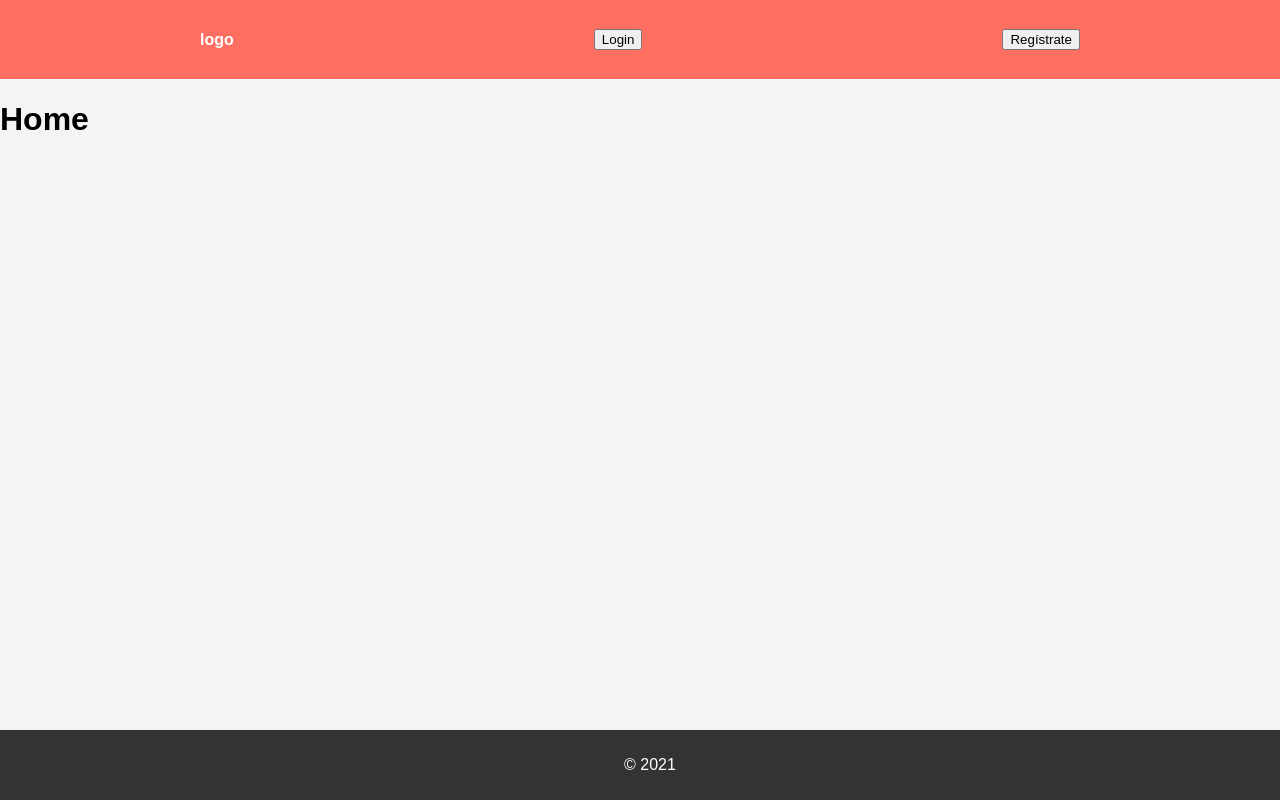
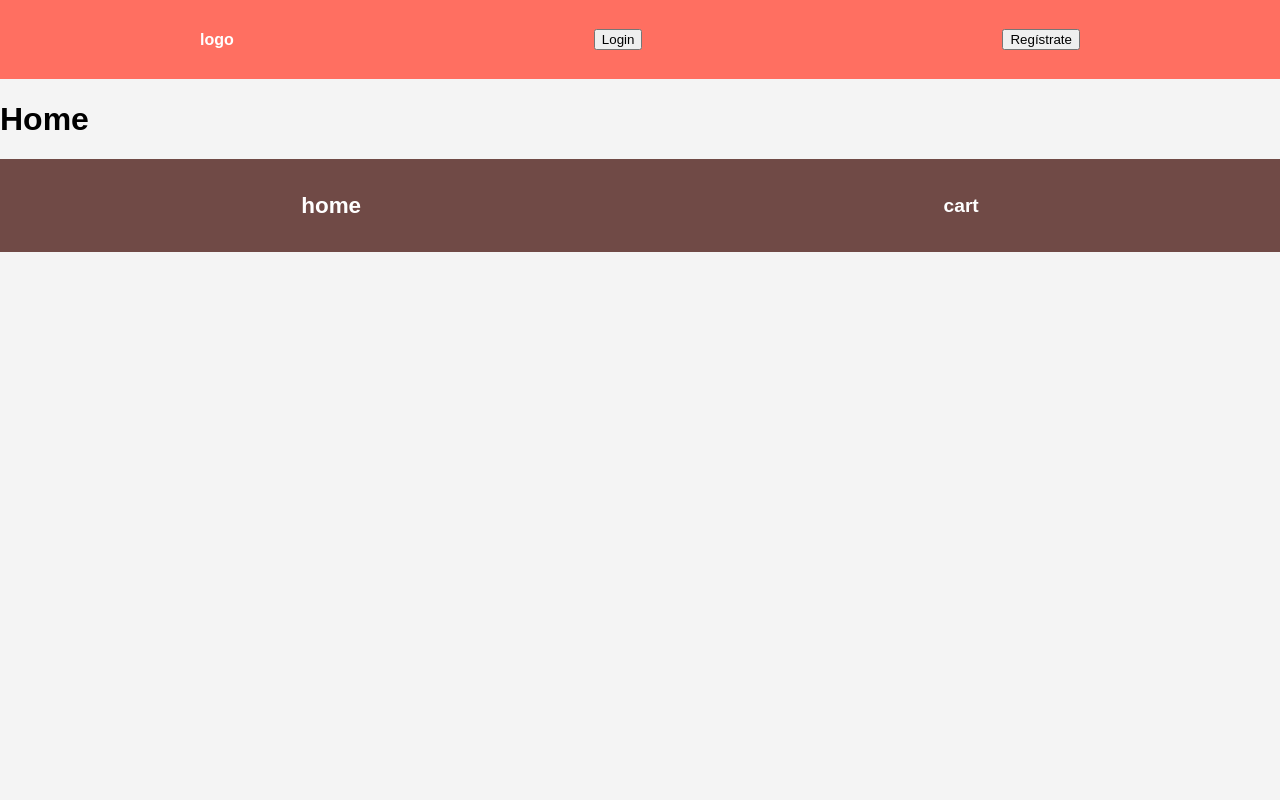
Before and after one commit to RafaRJimenez/eCommerce, a React (Create React App) app in the folder ecommerce/: page / in a window 1280 px wide. Built offline with nearby package versions, Linux system fonts and the light colour scheme; no server answers.

Commit message:
setting notifications

```diff
--- a/ecommerce/src/App.css
+++ b/ecommerce/src/App.css
@@ -34,12 +34,13 @@ main.App p {
 }
 
 
-.fixed-bottom {
-  position: fixed;
-  bottom: 0;
-  width: 100%;
-  background-color: #333;
+.footer {
+  background-color: #704a46;
   color: white;
-  text-align: center;
   padding: 10px;
+  font-size: 1.2em;
+  font-weight: bold;
+  display: flex;
+  justify-content: space-around;
+  align-items: center;
 }
--- a/ecommerce/src/App.js
+++ b/ecommerce/src/App.js
@@ -2,13 +2,31 @@
 import './App.css';
 import Header from './components/Header.jsx';
 import { useState, createContext, useContext } from 'react';
+import { app, messaging } from './firebase/index.js';
 import Home from './routes/Home.jsx';
 import Login from './routes/Login.jsx';
 import Register from './routes/Register.jsx';
-import { Toaster } from 'react-hot-toast';
+import { Toaster, toast } from 'react-hot-toast';
 import Shopping from './routes/Shopping.jsx';
+import Footer  from './components/Footer.jsx';
+import { onMessage } from 'firebase/messaging';
 
 export const AppContext = createContext(null);
+
+
+onMessage(messaging, (payload) => {
+  console.log('Message received live right now ', payload);
+  toast.custom((t) => (
+    <div
+      className={`toast toast-${t.visible ? 'visible' : 'hidden'}`}
+      style={{ backgroundColor: t.visible ? '#333' : 'transparent' }}
+    >
+      <h2>{payload.notification.title}</h2>
+      <p>{payload.notification.body}</p>
+    </div>
+  ));
+  // ...
+});
 
 function App() {
   const [route, setRoute] = useState('home');
@@ -22,9 +40,7 @@ function App() {
     {route === "register" && <Register />}
     {route === "shopping" && <Shopping />}
     {user && <div>user logged: {user.uid}</div>}
-    <footer className='fixed-bottom' >
-      <p>© 2021</p>
-    </footer>
+    <Footer></Footer>
     </AppContext.Provider>
   );
 }
--- /dev/null
+++ b/ecommerce/src/components/Footer.jsx
@@ -0,0 +1,14 @@
+import React, { useContext} from 'react';
+import { AppContext } from '../App';
+
+const Footer = () => {
+    const {setRoute} = useContext(AppContext);
+    return (
+        <div className='footer'>
+            <h3 onClick={() => setRoute("home")}>home</h3>
+            <h4 onClick={() => setRoute("shopping")}>cart</h4>
+        </div>
+    );
+}
+
+export default Footer;
--- a/ecommerce/src/firebase/index.js
+++ b/ecommerce/src/firebase/index.js
@@ -15,8 +15,8 @@ const firebaseConfig = {
 };
 
 // Initialize Firebase
-const app = initializeApp(firebaseConfig);
-const messaging = getMessaging(app);
+export const app = initializeApp(firebaseConfig);
+export const messaging = getMessaging(app);
 
 // Register the service worker
 navigator.serviceWorker.register('/firebase-messaging-sw.js')
@@ -65,5 +65,3 @@ onMessage(messaging, (payload) => {
     });
   }
 });
-
-export { app };
```
Also changed, not shown: ecommerce/public/firebase-messaging-sw.js (+10 -10 lines).
